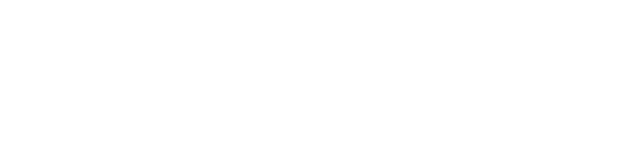
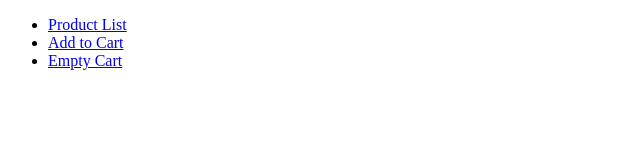
Before and after one commit to craigs/launchly-cart, a website: page sample/cart-functions.html in a window 1280 px wide. Shown: the whole page, without its empty margins (0-640 px from the left). Drawn offline with Linux system fonts and the light colour scheme.

Commit message:
Added sample files
Signed-off-by: Craig Sullivan <craig@melbourne-systems.com>

```diff
--- a/sample/cart-functions.html
+++ b/sample/cart-functions.html
@@ -3,6 +3,13 @@
 	<head>
 		<title>Cart - Functions</title>
 	</head>
-	<body>
-	</body>
+<body>
+
+<ul>
+	<li><a href="./cart-functions/product-list.html">Product List</a></li>
+	<li><a href="./cart-functions/add.html">Add to Cart</a></li>
+	<li><a href="./cart-functions/empty.html">Empty Cart</a></li>
+</ul>
+
+</body>
 </html>
```
Also changed, not shown: sample/cart-functions/add.html (added), sample/cart-functions/empty.html (added), sample/cart-functions/product-list.html (added).
